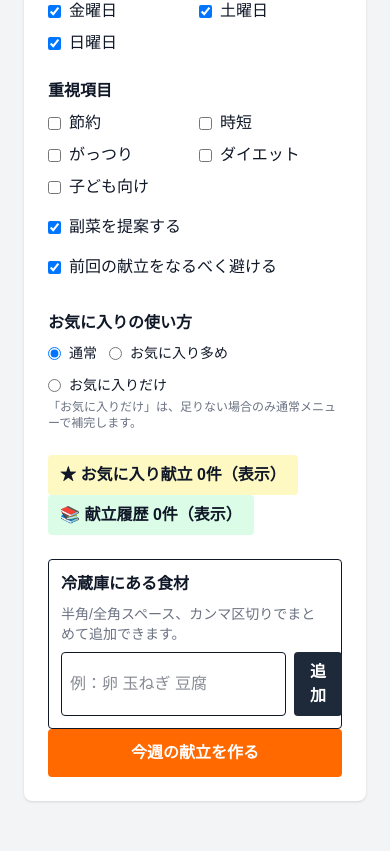
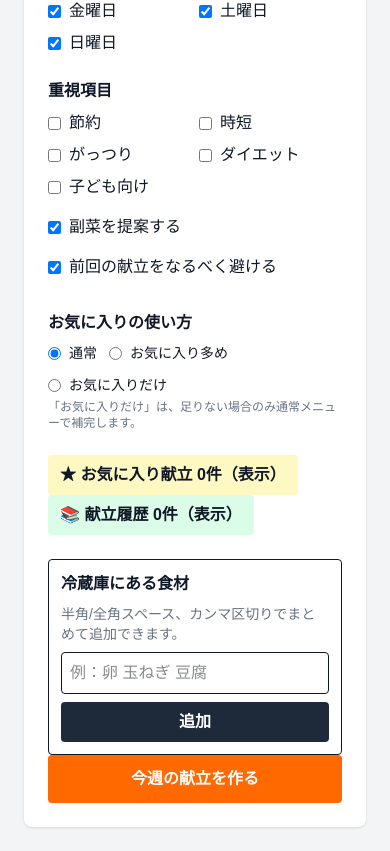
Before and after one commit to hirokilabdev-cloud/konshu-bangohan, a Next.js app: page / in a window 390 px wide. Shown: the part 443-1294 px from the top of the page. Before the commit the page ends 1268 px from the top, so only its background shows below. Built offline with nearby package versions, Linux system fonts and the light colour scheme.

Commit message:
Ver 2.0 レイアウト修正

```diff
--- a/app/page.tsx
+++ b/app/page.tsx
@@ -859,7 +859,7 @@ export default function Home() {
             半角/全角スペース、カンマ区切りでまとめて追加できます。
           </p>
 
-          <div className="flex gap-2">
+          <div className="flex flex-col gap-2 sm:flex-row">
             <input
               type="text"
               value={stockInput}
@@ -870,13 +870,13 @@ export default function Home() {
                 }
               }}
               placeholder="例：卵 玉ねぎ 豆腐"
-              className="flex-1 rounded border p-2"
+              className="w-full rounded border p-2 sm:flex-1"
             />
 
             <button
               type="button"
               onClick={addStockIngredients}
-              className="rounded bg-gray-800 px-4 py-2 font-bold text-white hover:bg-gray-900"
+              className="w-full rounded bg-gray-800 px-4 py-2 font-bold text-white hover:bg-gray-900 sm:w-auto"
             >
               追加
             </button>
```
